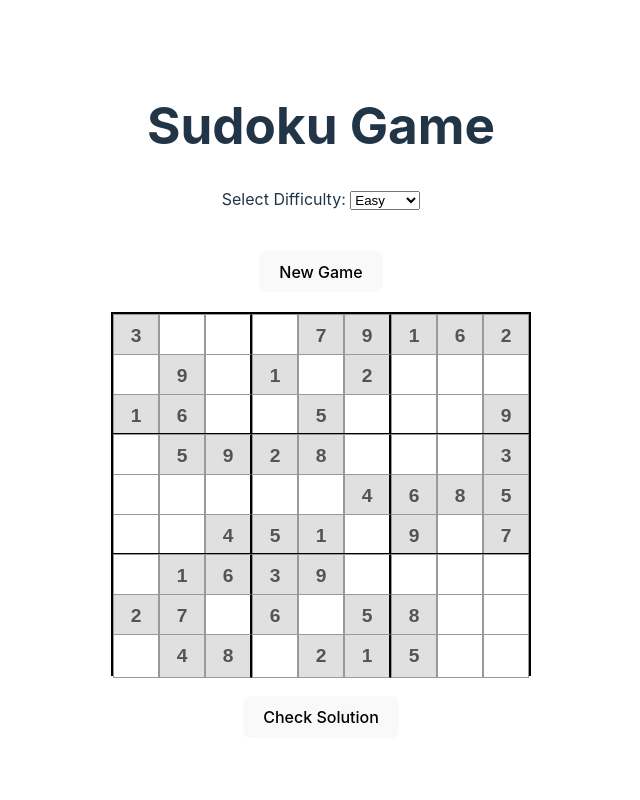
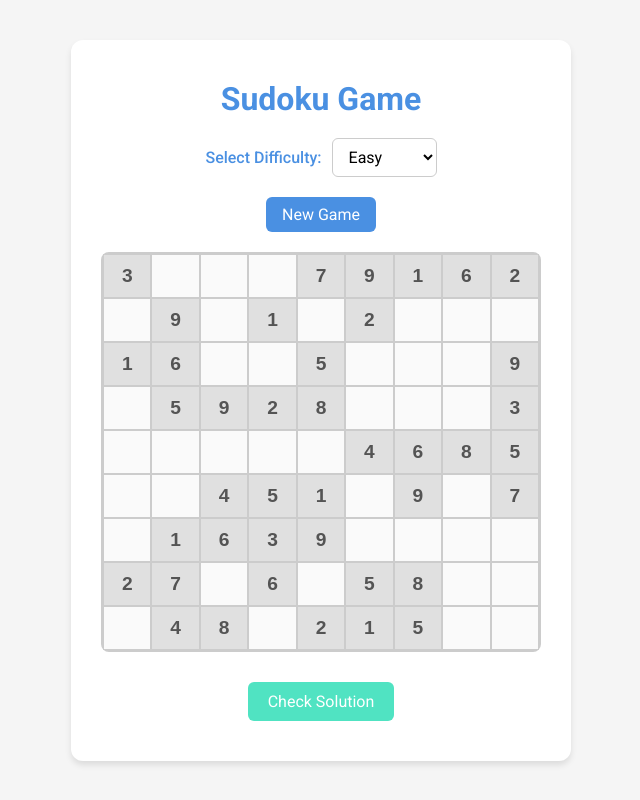
Before and after one commit to sammyl720/soduku-app, a React (Vite) app: page / in a window 1280 px wide. Shown: the whole page, without its empty margins (319-959 px from the left). Built offline with nearby package versions, Linux system fonts and the light colour scheme.

Commit message:
add some nice styles

```diff
--- /dev/null
+++ b/src/App.module.css
@@ -0,0 +1,45 @@
+.appContainer {
+  background-color: var(--color-sudoku-background);
+  padding: 40px 30px;
+  border-radius: 12px;
+  box-shadow: 0 4px 6px rgba(0, 0, 0, 0.1);
+  max-width: 500px;
+  width: 90vw;
+}
+
+.appTitle {
+  text-align: center;
+  font-size: 2rem;
+  margin-bottom: 20px;
+  color: var(--color-primary);
+}
+
+.checkButton {
+  display: block;
+  margin: 30px auto 0;
+  padding: 10px 20px;
+  background-color: var(--color-secondary);
+  color: #fff;
+  border: none;
+  border-radius: 6px;
+  font-size: 1rem;
+  transition: background-color 0.3s ease;
+}
+
+.checkButton:hover {
+  background-color: #3ac1a9;
+}
+
+@media (max-width: 600px) {
+  .appContainer {
+    padding: 20px 15px;
+  }
+
+  .appTitle {
+    font-size: 1.5rem;
+  }
+
+  .checkButton {
+    width: 100%;
+  }
+}
--- a/src/App.tsx
+++ b/src/App.tsx
@@ -1,10 +1,8 @@
-// src/App.tsx
-
 import React, { useState, useEffect } from 'react';
-import './App.css';
-import SudokuGrid from './components/soduku-grid';
-import DifficultySelector from './components/difficulty-selector';
-import Controls from './components/controls';
+import styles from './App.module.css';
+import SudokuGrid from './components/soduku-grid/soduku-grid';
+import DifficultySelector from './components/difficulty-selector/difficulty-selector';
+import Controls from './components/control/controls';
 import {
   generateSudoku,
   SudokuGrid as SudokuGridType,
@@ -76,8 +74,8 @@ const App: React.FC = () => {
   };
 
   return (
-    <div className="app">
-      <h1>Sudoku Game</h1>
+    <div className={styles.appContainer}>
+      <h1 className={styles.appTitle}>Sudoku Game</h1>
       <DifficultySelector
         difficulty={difficulty}
         setDifficulty={setDifficulty}
@@ -88,7 +86,9 @@ const App: React.FC = () => {
         currentGrid={currentGrid}
         setCell={setCell}
       />
-      <button onClick={checkSolution}>Check Solution</button>
+      <button className={styles.checkButton} onClick={checkSolution}>
+        Check Solution
+      </button>
     </div>
   );
 };
--- /dev/null
+++ b/src/components/control/controls.module.css
@@ -0,0 +1,31 @@
+.controlsContainer {
+  display: flex;
+  justify-content: center;
+  align-items: center;
+  margin-bottom: 20px;
+}
+
+.newGameButton {
+  padding: 8px 16px;
+  background-color: var(--color-primary);
+  color: #fff;
+  border: none;
+  border-radius: 6px;
+  font-size: 1rem;
+  transition: background-color 0.3s ease;
+}
+
+.newGameButton:hover {
+  background-color: #357abd;
+}
+
+.newGameButton:active {
+  background-color: #2a6496;
+}
+
+@media (max-width: 600px) {
+  .newGameButton {
+    width: 100%;
+    padding: 10px 0;
+  }
+}
--- a/src/components/controls.tsx
+++ b/src/components/control/controls.tsx
@@ -1,4 +1,5 @@
 import React from 'react';
+import styles from './controls.module.css';
 
 interface ControlsProps {
   onNewGame: () => void;
@@ -6,8 +7,10 @@ interface ControlsProps {
 
 const Controls: React.FC<ControlsProps> = ({ onNewGame }) => {
   return (
-    <div className="controls">
-      <button onClick={onNewGame}>New Game</button>
+    <div className={styles.controlsContainer}>
+      <button className={styles.newGameButton} onClick={onNewGame}>
+        New Game
+      </button>
       {/* Add more controls like "Check Solution", "Reset", etc., if desired */}
     </div>
   );
--- /dev/null
+++ b/src/components/difficulty-selector/difficulty-selector.module.css
@@ -0,0 +1,29 @@
+.selectorContainer {
+  display: flex;
+  justify-content: center;
+  align-items: center;
+  margin-bottom: 20px;
+}
+
+.selectorLabel {
+  margin-right: 10px;
+  font-weight: 500;
+  color: var(--color-primary);
+}
+
+.selector {
+  padding: 8px 12px;
+  border: 1px solid var(--color-border);
+  border-radius: 6px;
+  font-size: 1rem;
+  background-color: #fff;
+  transition:
+    border-color 0.3s ease,
+    box-shadow 0.3s ease;
+}
+
+.selector:focus {
+  outline: none;
+  border-color: var(--color-primary);
+  box-shadow: 0 0 5px rgba(74, 144, 226, 0.5);
+}
--- a/src/components/difficulty-selector.tsx
+++ b/src/components/difficulty-selector/difficulty-selector.tsx
@@ -1,4 +1,5 @@
 import React from 'react';
+import styles from './difficulty-selector.module.css';
 
 type Difficulty = 'easy' | 'medium' | 'hard';
 
@@ -12,10 +13,13 @@ const DifficultySelector: React.FC<DifficultySelectorProps> = ({
   setDifficulty,
 }) => {
   return (
-    <div className="difficulty-selector">
-      <label>Select Difficulty: </label>
+    <div className={styles.selectorContainer}>
+      <label className={styles.selectorLabel} htmlFor="difficulty-select">
+        Select Difficulty:{' '}
+      </label>
       <select
-        title="difficulty selector"
+        id="difficulty-select"
+        className={styles.selector}
         value={difficulty}
         onChange={(e) => setDifficulty(e.target.value as Difficulty)}
       >
--- a/src/components/soduku-grid.tsx
+++ /dev/null
@@ -1,48 +0,0 @@
-import React from 'react';
-import './soduku-grid.css';
-
-interface SudokuGridProps {
-  initialGrid: number[][];
-  currentGrid: number[][];
-  setCell: (row: number, col: number, value: number) => void;
-}
-
-const SudokuGrid: React.FC<SudokuGridProps> = ({
-  initialGrid,
-  currentGrid,
-  setCell,
-}) => {
-  return (
-    <div className="sudoku-grid">
-      {currentGrid.map((row, rowIndex) => (
-        <div key={rowIndex} className="sudoku-row">
-          {row.map((cell, colIndex) => {
-            const isInitial = initialGrid[rowIndex][colIndex] !== 0;
-            return (
-              <input
-                key={colIndex}
-                type="number"
-                min="1"
-                max="9"
-                pattern="\d"
-                value={cell === 0 ? '' : cell}
-                disabled={isInitial}
-                onChange={(e) => {
-                  const value = (parseInt(e.target.value) || 0) % 10;
-                  setCell(rowIndex, colIndex, value);
-                }}
-                className={`sudoku-cell ${isInitial ? 'initial' : ''} ${
-                  (colIndex + 1) % 3 === 0 && colIndex !== 8
-                    ? 'border-right'
-                    : ''
-                } ${(rowIndex + 1) % 3 === 0 && rowIndex !== 8 ? 'border-bottom' : ''}`}
-              />
-            );
-          })}
-        </div>
-      ))}
-    </div>
-  );
-};
-
-export default SudokuGrid;
--- /dev/null
+++ b/src/components/soduku-grid/soduku-grid.module.css
@@ -0,0 +1,66 @@
+.sudokuGrid {
+  display: grid;
+  grid-template-columns: repeat(9, 1fr);
+  gap: 0;
+  background-color: var(--color-border);
+  padding: 2px;
+  border-radius: 8px;
+}
+
+.sudokuCell {
+  padding: 10px 0;
+  text-align: center;
+  border: 1px solid var(--color-border);
+  font-size: 1.2rem;
+  outline: none;
+  background-color: #fafafa;
+  transition:
+    background-color 0.3s ease,
+    border-color 0.3s ease;
+}
+
+.sudokuCell.initial {
+  background-color: #e0e0e0;
+  font-weight: bold;
+}
+
+/* Chrome, Safari, Edge, Opera */
+.sudokuCell::-webkit-outer-spin-button,
+.sudokuCell::-webkit-inner-spin-button {
+  -webkit-appearance: none;
+  margin: 0;
+}
+
+/* Firefox */
+.sudokuCell[type='number'] {
+  -moz-appearance: textfield;
+}
+
+.sudokuCell:hover:not(.initial) {
+  background-color: #f0f8ff;
+}
+
+.sudokuCell:focus:not(.initial) {
+  border-color: var(--color-primary);
+  background-color: #f0f8ff;
+}
+
+.border-right {
+  border-right: 2px solid var(--color-primary);
+}
+
+.border-bottom {
+  border-bottom: 2px solid var(--color-primary);
+}
+
+/* Responsive Cell Sizing */
+@media (max-width: 600px) {
+  .sudokuGrid {
+    grid-template-columns: repeat(9, 1fr);
+  }
+
+  .sudokuCell {
+    padding: 8px 0;
+    font-size: 1rem;
+  }
+}
--- /dev/null
+++ b/src/components/soduku-grid/soduku-grid.tsx
@@ -0,0 +1,49 @@
+import React from 'react';
+import styles from './soduku-grid.module.css';
+
+interface SudokuGridProps {
+  initialGrid: number[][];
+  currentGrid: number[][];
+  setCell: (row: number, col: number, value: number) => void;
+}
+
+const SudokuGrid: React.FC<SudokuGridProps> = ({
+  initialGrid,
+  currentGrid,
+  setCell,
+}) => {
+  return (
+    <div className={styles.sudokuGrid}>
+      {currentGrid.map((row, rowIndex) =>
+        row.map((cell, colIndex) => {
+          const isInitial = initialGrid[rowIndex][colIndex] !== 0;
+          const isBorderRight = (colIndex + 1) % 3 === 0 && colIndex !== 8;
+          const isBorderBottom = (rowIndex + 1) % 3 === 0 && rowIndex !== 8;
+          const cellClasses = `${styles.sudokuCell} ${isInitial ? styles.initial : ''} ${
+            isBorderRight ? styles.borderRight : ''
+          } ${isBorderBottom ? styles.borderBottom : ''}`;
+
+          return (
+            <input
+              key={colIndex}
+              type="number"
+              min="1"
+              max="9"
+              title={`Row ${rowIndex + 1} Column ${colIndex + 1}`}
+              pattern="\d"
+              value={cell === 0 ? '' : cell}
+              disabled={isInitial}
+              onChange={(e) => {
+                const value = (parseInt(e.target.value) || 0) % 10;
+                setCell(rowIndex, colIndex, value);
+              }}
+              className={cellClasses}
+            />
+          );
+        })
+      )}
+    </div>
+  );
+};
+
+export default SudokuGrid;
--- a/src/index.css
+++ b/src/index.css
@@ -1,72 +1,39 @@
+@import url('https://fonts.googleapis.com/css2?family=Roboto:wght@400;500;700&display=swap');
+
+/* CSS Variables for Theming */
 :root {
-  font-family: Inter, system-ui, Avenir, Helvetica, Arial, sans-serif;
-  line-height: 1.5;
-  font-weight: 400;
-
-  color-scheme: light dark;
-  color: rgba(255, 255, 255, 0.87);
-  background-color: #242424;
-
-  font-synthesis: none;
-  text-rendering: optimizeLegibility;
-  -webkit-font-smoothing: antialiased;
-  -moz-osx-font-smoothing: grayscale;
+  --color-primary: #4a90e2;
+  --color-secondary: #50e3c2;
+  --color-background: #f5f5f5;
+  --color-sudoku-background: #ffffff;
+  --color-border: #cccccc;
+  --color-text: #333333;
+  --color-error: #e74c3c;
+  --color-success: #2ecc71;
+  --font-family: 'Roboto', sans-serif;
 }
 
-a {
-  font-weight: 500;
-  color: #646cff;
-  text-decoration: inherit;
-}
-a:hover {
-  color: #535bf2;
+* {
+  box-sizing: border-box;
+  margin: 0;
+  padding: 0;
 }
 
 body {
-  margin: 0;
+  font-family: var(--font-family);
+  background-color: var(--color-background);
+  color: var(--color-text);
+  min-height: 100vh;
   display: flex;
-  place-items: center;
-  min-width: 320px;
-  min-height: 100vh;
-}
-
-h1 {
-  font-size: 3.2em;
-  line-height: 1.1;
+  justify-content: center;
+  align-items: center;
 }
 
 button {
-  border-radius: 8px;
-  border: 1px solid transparent;
-  padding: 0.6em 1.2em;
-  font-size: 1em;
-  font-weight: 500;
-  font-family: inherit;
-  background-color: #1a1a1a;
   cursor: pointer;
-  transition: border-color 0.25s;
-}
-button:hover {
-  border-color: #646cff;
-}
-button:focus,
-button:focus-visible {
-  outline: 4px auto -webkit-focus-ring-color;
+  font-family: var(--font-family);
 }
 
-@media (prefers-color-scheme: light) {
-  :root {
-    color: #213547;
-    background-color: #ffffff;
-  }
-  a:hover {
-    color: #747bff;
-  }
-  button {
-    background-color: #f9f9f9;
-  }
+select {
+  font-family: var(--font-family);
 }
-
-#root {
-  margin: 0 auto;
-}
```
